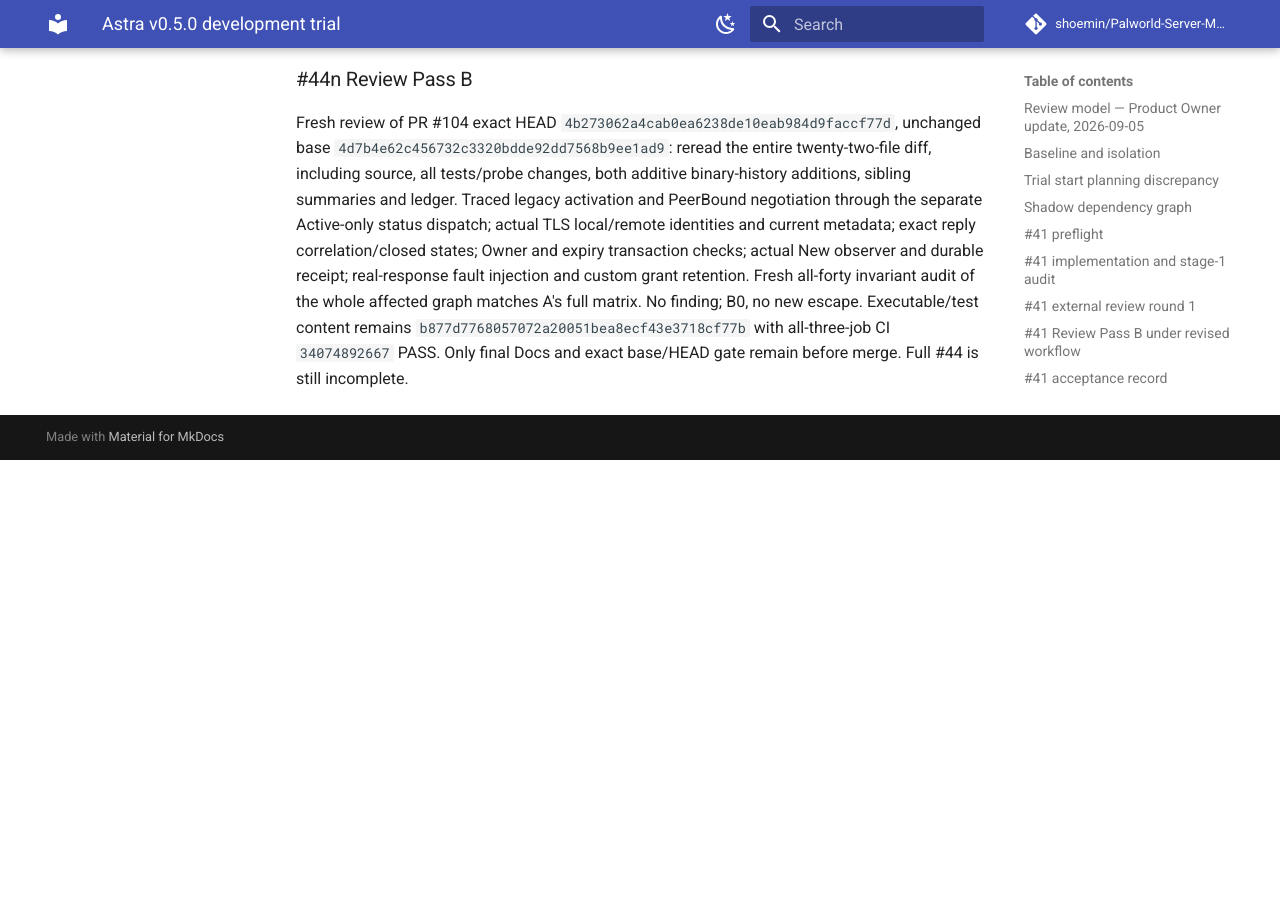
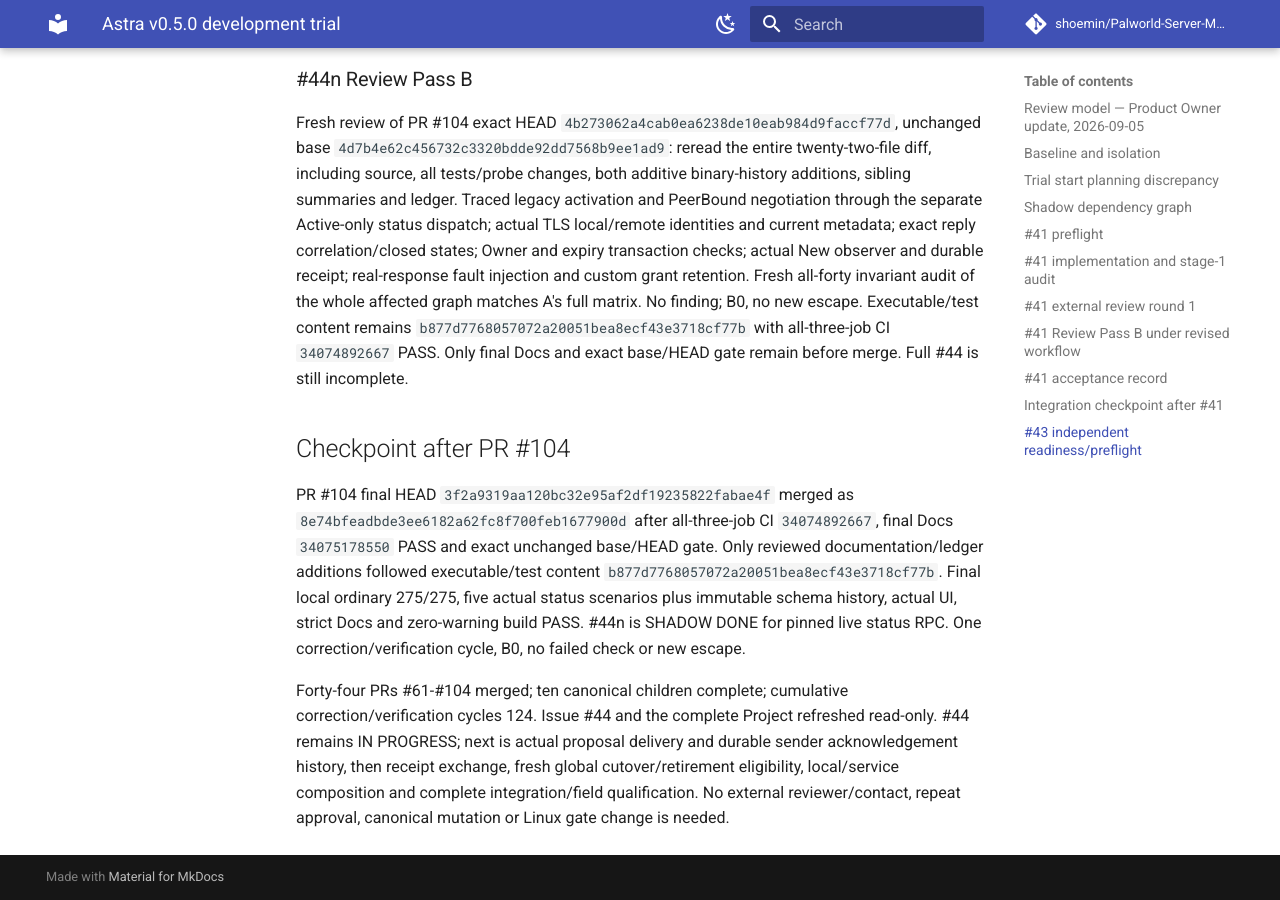
Before and after one commit to shoemin/Palworld-Server-Manager, an MkDocs documentation site: the page built from docs/experiments/astra-v0.5.0-trial.md, in a window 1280 px wide and 900 px high, scrolled down 181229 px. Built offline with MkDocs 1.6.1 and Material for MkDocs 9.7.7, drawn with Linux system fonts in a browser that asks for light colours; comment, search, counter and statistics services are not loaded; before the commit the page ends 181689 px from its top, so only the background shows below that; part of the change alters nothing that is shown.

Commit message:
Checkpoint accepted pinned rotation status RPC trial

```diff
--- a/docs/experiments/astra-v0.5.0-trial.md
+++ b/docs/experiments/astra-v0.5.0-trial.md
@@ -1944,3 +1944,9 @@ Executable/test HEAD `b877d7768057072a20051bea8ecf43e3718cf77b`: CI `34074892667
 ### #44n Review Pass B
 
 Fresh review of PR #104 exact HEAD `4b273062a4cab0ea6238de10eab984d9faccf77d`, unchanged base `4d7b4e62c456732c3320bdde92dd7568b9ee1ad9`: reread the entire twenty-two-file diff, including source, all tests/probe changes, both additive binary-history additions, sibling summaries and ledger. Traced legacy activation and PeerBound negotiation through the separate Active-only status dispatch; actual TLS local/remote identities and current metadata; exact reply correlation/closed states; Owner and expiry transaction checks; actual New observer and durable receipt; real-response fault injection and custom grant retention. Fresh all-forty invariant audit of the whole affected graph matches A's full matrix. No finding; B0, no new escape. Executable/test content remains `b877d7768057072a20051bea8ecf43e3718cf77b` with all-three-job CI `34074892667` PASS. Only final Docs and exact base/HEAD gate remain before merge. Full #44 is still incomplete.
+
+## Checkpoint after PR #104
+
+PR #104 final HEAD `3f2a9319aa120bc32e95af2df19235822fabae4f` merged as `8e74bfeadbde3ee6182a62fc8f700feb1677900d` after all-three-job CI `34074892667`, final Docs `34075178550` PASS and exact unchanged base/HEAD gate. Only reviewed documentation/ledger additions followed executable/test content `b877d7768057072a20051bea8ecf43e3718cf77b`. Final local ordinary 275/275, five actual status scenarios plus immutable schema history, actual UI, strict Docs and zero-warning build PASS. #44n is SHADOW DONE for pinned live status RPC. One correction/verification cycle, B0, no failed check or new escape.
+
+Forty-four PRs #61-#104 merged; ten canonical children complete; cumulative correction/verification cycles 124. Issue #44 and the complete Project refreshed read-only. #44 remains IN PROGRESS; next is actual proposal delivery and durable sender acknowledgement history, then receipt exchange, fresh global cutover/retirement eligibility, local/service composition and complete integration/field qualification. No external reviewer/contact, repeat approval, canonical mutation or Linux gate change is needed.
```
